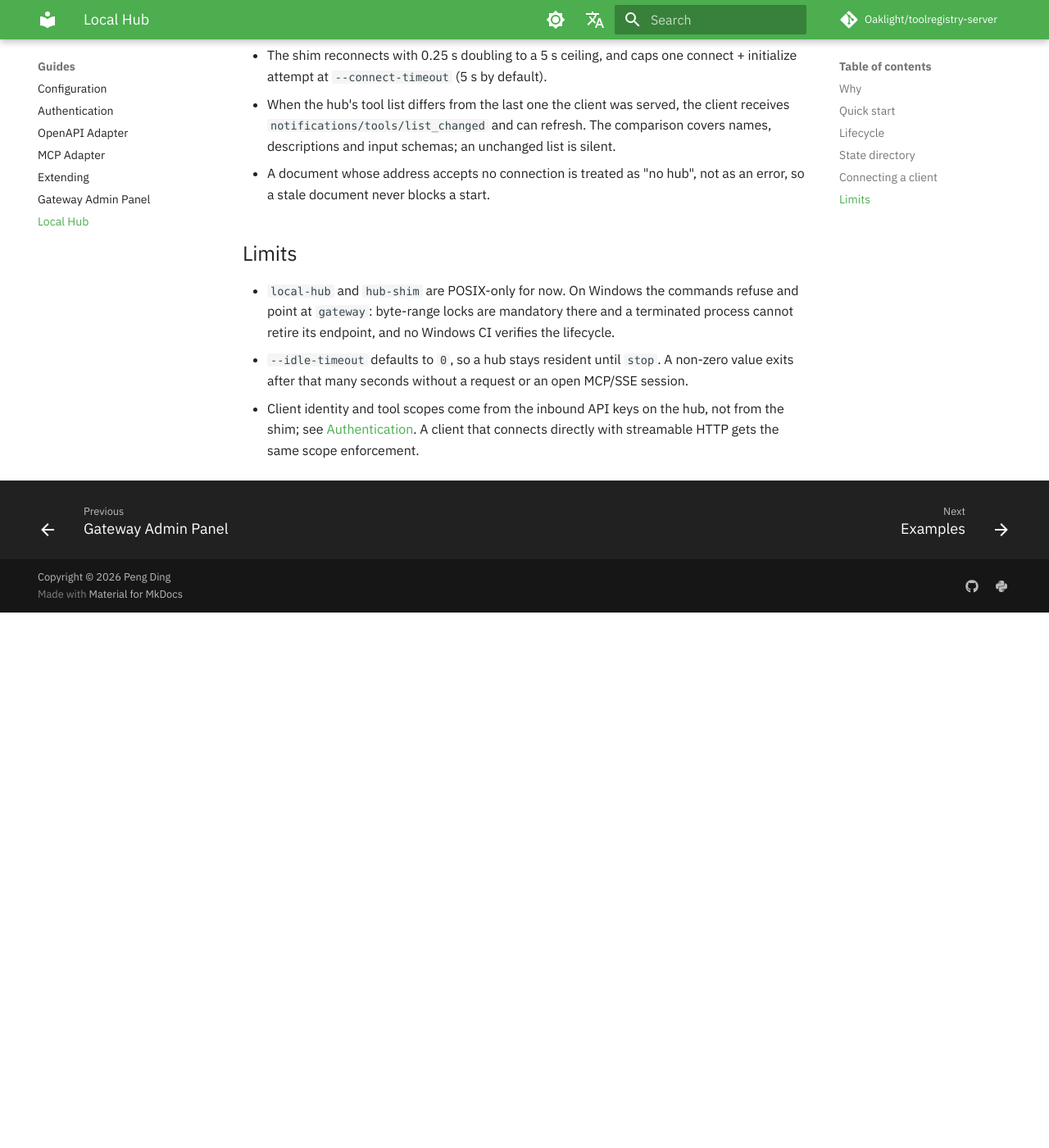
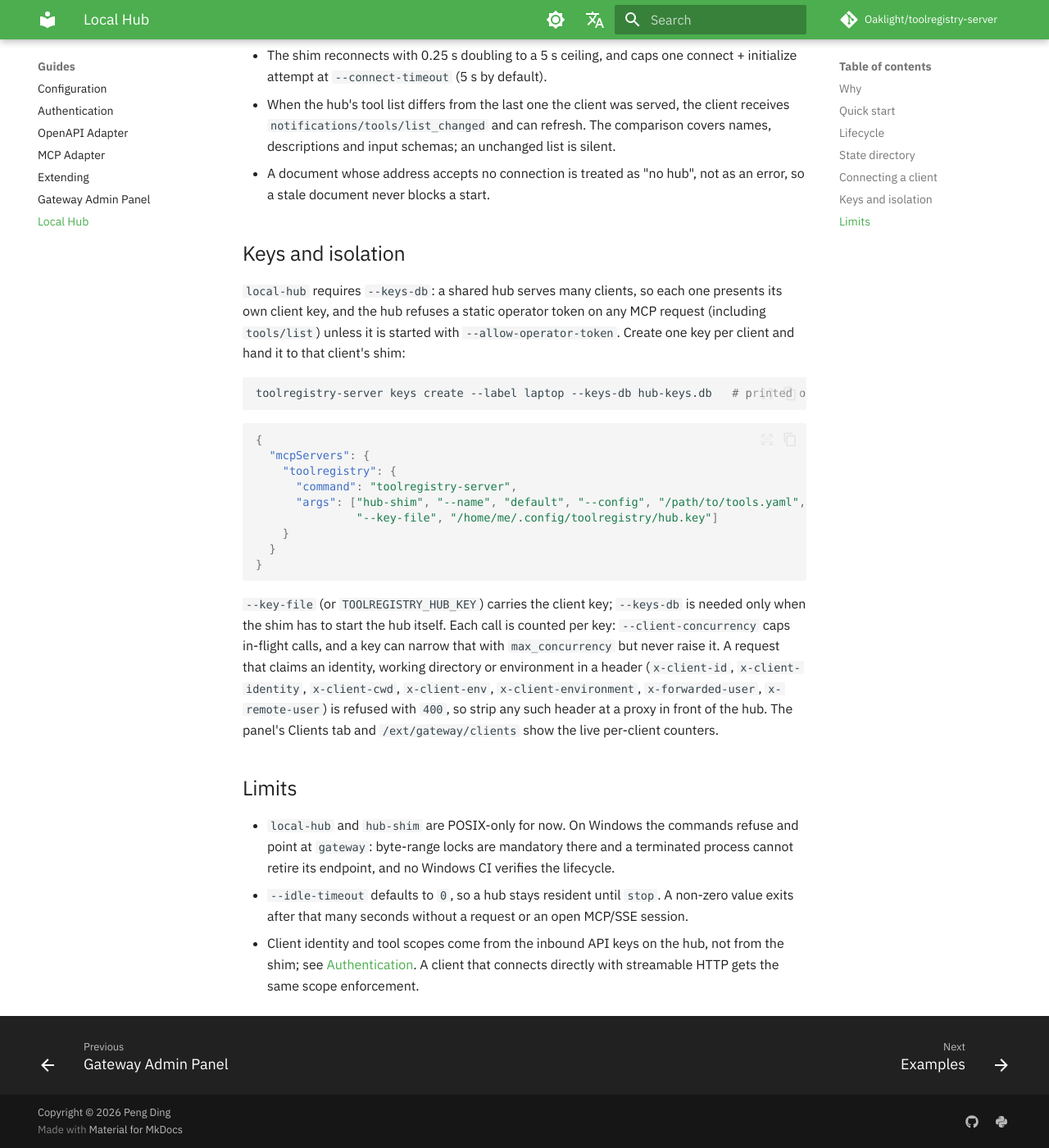
Before and after one commit to Oaklight/toolregistry-server, an MkDocs documentation site: the page built from docs/guides/local-hub.md, in a window 1280 px wide and 1400 px high, scrolled down 2123 px. Shown: the whole window at 82% size. Built offline with MkDocs 1.6.1 and Material for MkDocs 9.7.7, drawn with Linux system fonts in a browser that asks for light colours; some web fonts are replaced; comment, search, counter and statistics services are not loaded; before the commit the page ends 2870 px from its top, so only the background shows below that.

Commit message:
docs(isolation): per-client keys, headers, quota and attribution (#223)

````diff
--- a/docs/guides/local-hub.md
+++ b/docs/guides/local-hub.md
@@ -93,6 +93,40 @@ owned by another user, or is readable by group or others.
 - A document whose address accepts no connection is treated as "no hub", not
   as an error, so a stale document never blocks a start.
 
+## Keys and isolation
+
+`local-hub` requires `--keys-db`: a shared hub serves many clients, so each
+one presents its own client key, and the hub refuses a static operator token
+on any MCP request (including `tools/list`) unless it is started with
+`--allow-operator-token`. Create one key per client and hand it to that
+client's shim:
+
+```bash
+toolregistry-server keys create --label laptop --keys-db hub-keys.db   # printed once
+```
+
+```json
+{
+  "mcpServers": {
+    "toolregistry": {
+      "command": "toolregistry-server",
+      "args": ["hub-shim", "--name", "default", "--config", "/path/to/tools.yaml",
+               "--key-file", "/home/me/.config/toolregistry/hub.key"]
+    }
+  }
+}
+```
+
+`--key-file` (or `TOOLREGISTRY_HUB_KEY`) carries the client key; `--keys-db`
+is needed only when the shim has to start the hub itself. Each call is
+counted per key: `--client-concurrency` caps in-flight calls, and a key can
+narrow that with `max_concurrency` but never raise it. A request that claims
+an identity, working directory or environment in a header (`x-client-id`,
+`x-client-identity`, `x-client-cwd`, `x-client-env`, `x-client-environment`,
+`x-forwarded-user`, `x-remote-user`) is refused with `400`, so strip any such
+header at a proxy in front of the hub. The panel's Clients tab and
+`/ext/gateway/clients` show the live per-client counters.
+
 ## Limits
 
 - `local-hub` and `hub-shim` are POSIX-only for now. On Windows the commands
````
Also changed, not shown: docs/changelog.md (+6 -0 lines), docs/guides/authentication.md (+26 -0 lines).
